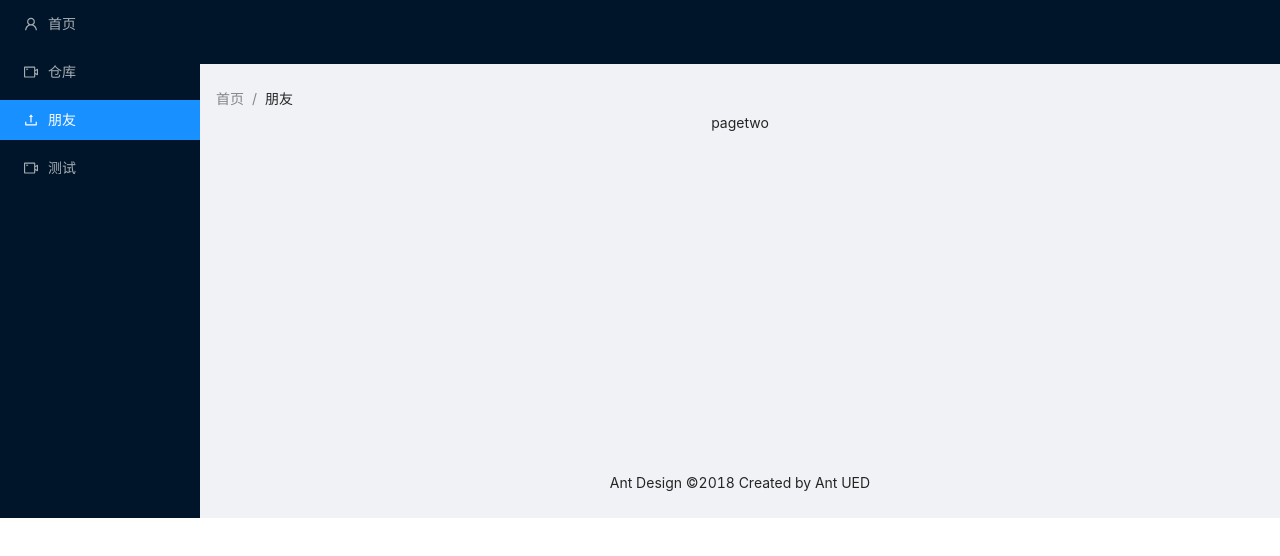
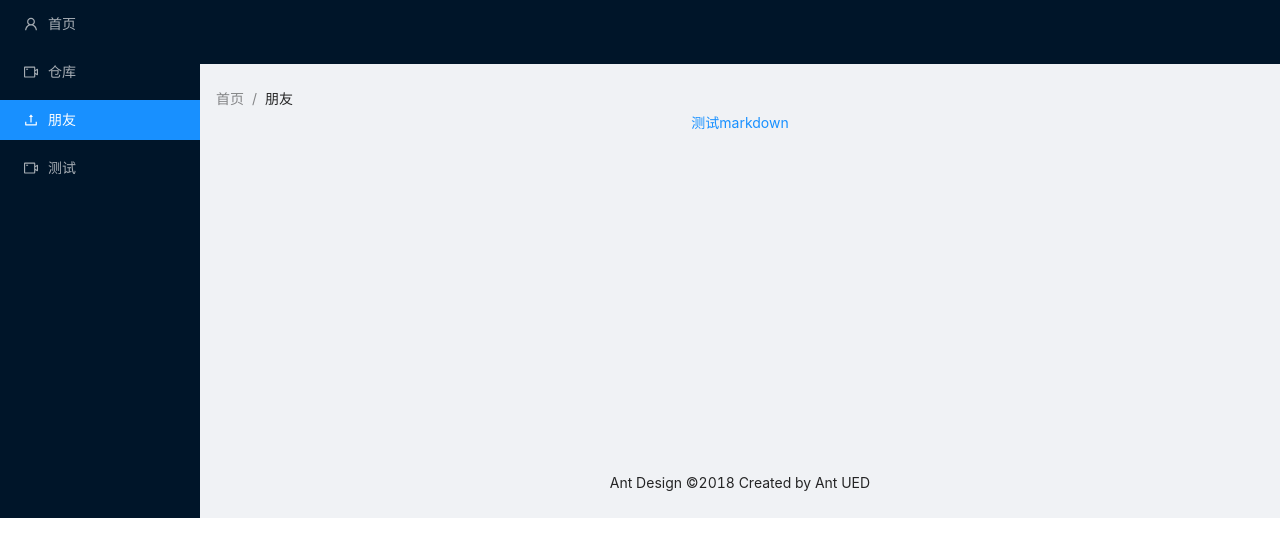
Before and after one commit to CreamBing/react-markdown, a React app: page /two in a window 1280 px wide. Shown: the top 556 px of the page. Built offline with nearby package versions, Linux system fonts and the light colour scheme.

Commit message:
parse markdown

```diff
--- /dev/null
+++ b/src/ant/Aritcles.tsx
@@ -0,0 +1,64 @@
+import React, { Component } from 'react';
+import { RouteComponentProps } from 'react-router';
+import MarkdownIt from 'markdown-it';
+import hljs from 'highlight.js';
+import test from '../source/test.md';
+
+interface AritclesParams {
+    id: string
+}
+
+interface AritclesProps extends RouteComponentProps<AritclesParams> {
+
+}
+
+interface AritclesState {
+    sourceMarkDown: string,
+    htmlMarkDown: string,
+}
+
+export default class Aritcles extends Component<AritclesProps, AritclesState>{
+    mdParser: any;
+
+
+    constructor(props: any) {
+        super(props);
+        this.mdParser = new MarkdownIt({
+            html: true,
+            linkify: true,
+            typographer: true,
+            highlight: function (str, lang) {
+                if (lang && hljs.getLanguage(lang)) {
+                    try {
+                        return hljs.highlight(lang, str).value
+                    } catch (__) { }
+                }
+                return '' // use external default escaping
+            }
+        });
+        this.state = { htmlMarkDown: '',sourceMarkDown:'' };
+    }
+
+    componentWillMount() {
+        // Get the contents from the Markdown file and put them in the React state, so we can reference it in render() below.
+        const { id } = this.props.match.params;
+        const source = require('../source/' + id + '.md');
+        this.setState({ sourceMarkDown: source.default });
+        //这里应该是有了markdown得loader就不需要这样了
+        // fetch(source).then(res => res.text()).then(text => this.setState({ sourceMarkDown: text }));
+    }
+
+    render() {
+        const {sourceMarkDown} = this.state;
+        debugger;
+        const htmlMarkdown = this.mdParser.render(sourceMarkDown);
+        return (
+            <div className="site-layout-background" style={{ padding: 24, minHeight: 360 }}>
+                <div
+                    className="content"
+                    dangerouslySetInnerHTML={{ __html: htmlMarkdown }}
+                />
+            </div>
+        )
+    }
+}
--- a/src/ant/BasicLayout.tsx
+++ b/src/ant/BasicLayout.tsx
@@ -31,7 +31,7 @@ class BasicLayout extends Component {
                 <MainBreadcrumb></MainBreadcrumb>
               <Switch>
                 {routes.map((route, i) => {
-                  const { path, exact } = route;
+                  const { path, exact ,routes} = route;
                   return (
                     <Route
                       key={i}
--- a/src/ant/PageTwo.tsx
+++ b/src/ant/PageTwo.tsx
@@ -1,4 +1,5 @@
 import React, { Component } from 'react';
+import { Link } from 'react-router-dom';
 
 export default class PageTwo extends Component{
     constructor(props:any){
@@ -8,7 +9,7 @@ export default class PageTwo extends Component{
     render(){
         return (
             <div className="site-layout-background" style={{ padding: 24, minHeight: 360 }}>
-                pagetwo
+                <Link to='/two/test'><span>测试markdown</span></Link>
                 </div>
         )
     }
--- /dev/null
+++ b/src/ant/PageTwoRoute.tsx
@@ -0,0 +1,38 @@
+import React, { Component } from 'react';
+import { HashRouter, BrowserRouter, Switch, Route, Link } from 'react-router-dom';
+
+interface PageTwoRouteProps{
+    routes:[];
+}
+
+export default class PageTwoRoute extends Component<PageTwoRouteProps>{
+    constructor(props:any){
+        super(props);
+    }
+
+    render(){
+        debugger;
+        const {routes} = this.props;
+        let route;
+        if(routes!=undefined){
+             route = routes.map((route:any, i:any) => {
+                const { path, exact ,routes} = route;
+                return (
+                  <Route
+                    key={i}
+                    path={path}
+                    exact={exact}
+                    render={(routeProps: any) => (
+                      <route.component routes={routes} {...routeProps} />
+                    )}
+                  />
+                );
+              });
+        }
+        return (
+                <Switch>
+                {route}
+              </Switch>
+        )
+    }
+}
--- a/src/ant/routes.ts
+++ b/src/ant/routes.ts
@@ -2,6 +2,8 @@ import AntDemo from './AntDemo';
 import PageOne from './PageOne';
 import PageTwo from './PageTwo';
 import PageThree from './PageThree';
+import Aritcles from './Aritcles';
+import PageTwoRoute from './PageTwoRoute';
 import { UploadOutlined, UserOutlined, VideoCameraOutlined } from '@ant-design/icons';
 
 const routes = [
@@ -20,9 +22,24 @@ const routes = [
     },
     {
       path: '/two',
-      component: PageTwo,
+      component: PageTwoRoute,
       icon: UploadOutlined,
       breadcrumbName: '朋友',
+      routes: [
+        {
+          path: '/two',
+          component: PageTwo,
+          exact: true,
+          icon: UploadOutlined,
+          breadcrumbName: '',
+        },
+        {
+          path: '/two/:id',
+          component: Aritcles,
+          icon: UploadOutlined,
+          breadcrumbName: '',
+        }
+      ]
     },
     {
       path: '/three',
--- a/src/react-app-env.d.ts
+++ b/src/react-app-env.d.ts
@@ -70,3 +70,4 @@ declare module 'react-syntax-highlighter';
 declare module 'react-syntax-highlighter/dist/esm/styles/prism';
 declare module 'react-syntax-highlighter/dist/esm/languages/prism';
 declare module 'react-redux';
+declare module 'highlight.js';
```
